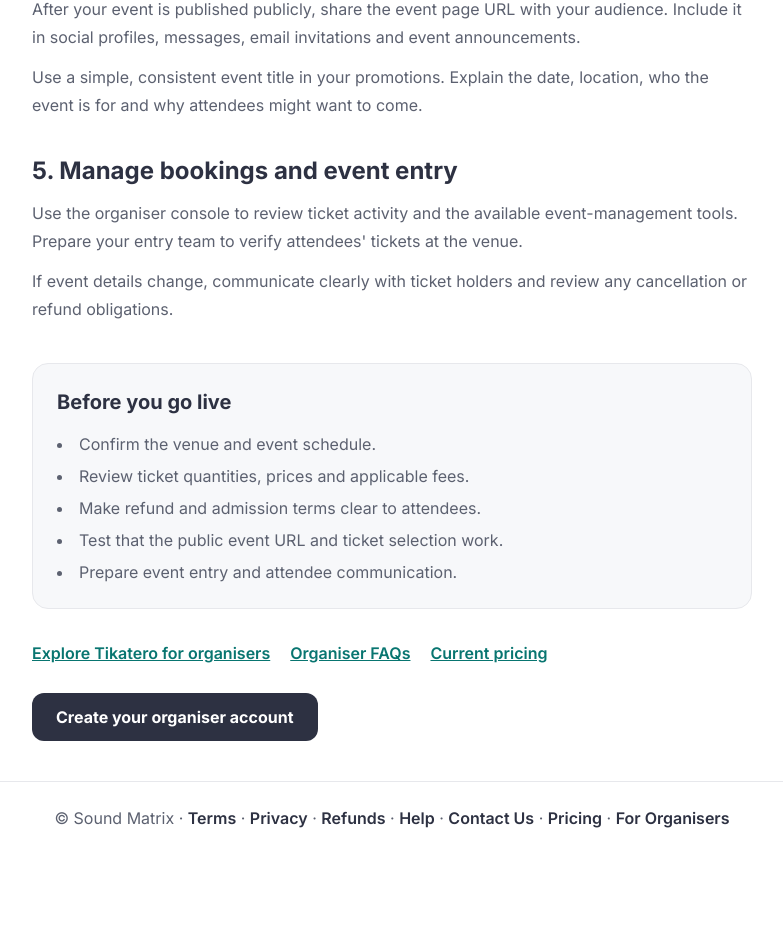
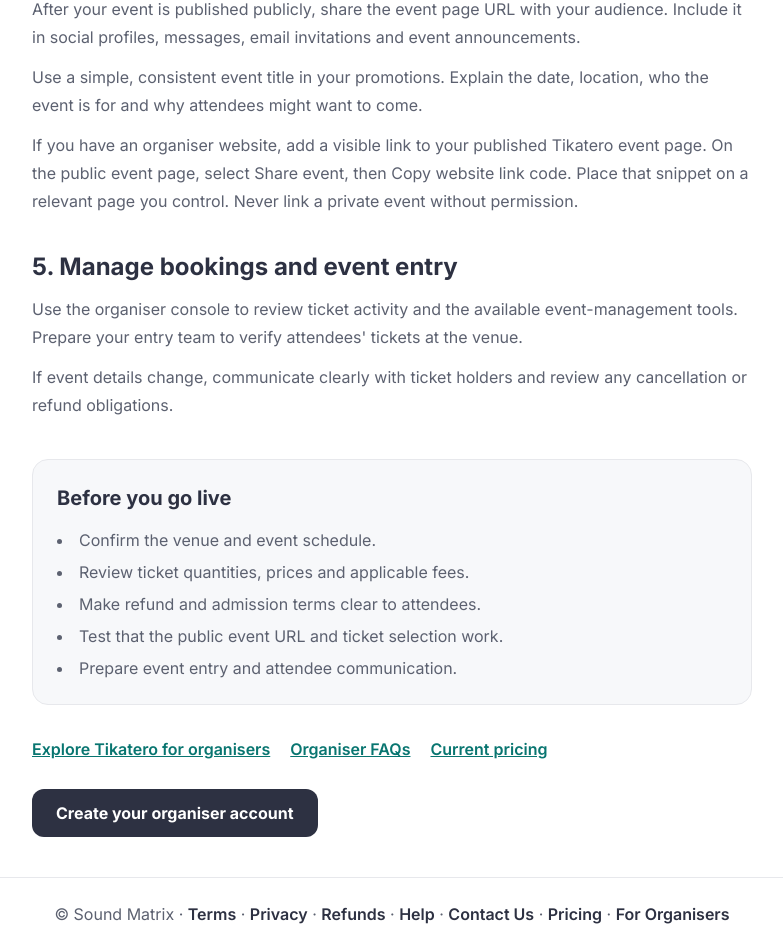
Before and after one commit to sound-matrix/Tikatero, a Next.js app: page /guides/sell-event-tickets-online in a window 1280 px wide. Shown: the part 1034-1962 px from the top of the page, without its empty margins (248-1031 px from the left). Before the commit the page ends 1888 px from the top, so only its background shows below. Built offline with nearby package versions, Linux system fonts and the light colour scheme; no server answers.

Commit message:
docs(seo): explain voluntary organiser website backlinks

```diff
--- a/app/(public)/guides/sell-event-tickets-online/page.tsx
+++ b/app/(public)/guides/sell-event-tickets-online/page.tsx
@@ -34,6 +34,7 @@ const sections = [
     paragraphs: [
       "After your event is published publicly, share the event page URL with your audience. Include it in social profiles, messages, email invitations and event announcements.",
       "Use a simple, consistent event title in your promotions. Explain the date, location, who the event is for and why attendees might want to come.",
+      "If you have an organiser website, add a visible link to your published Tikatero event page. On the public event page, select Share event, then Copy website link code. Place that snippet on a relevant page you control. Never link a private event without permission.",
     ],
   },
   {
```
